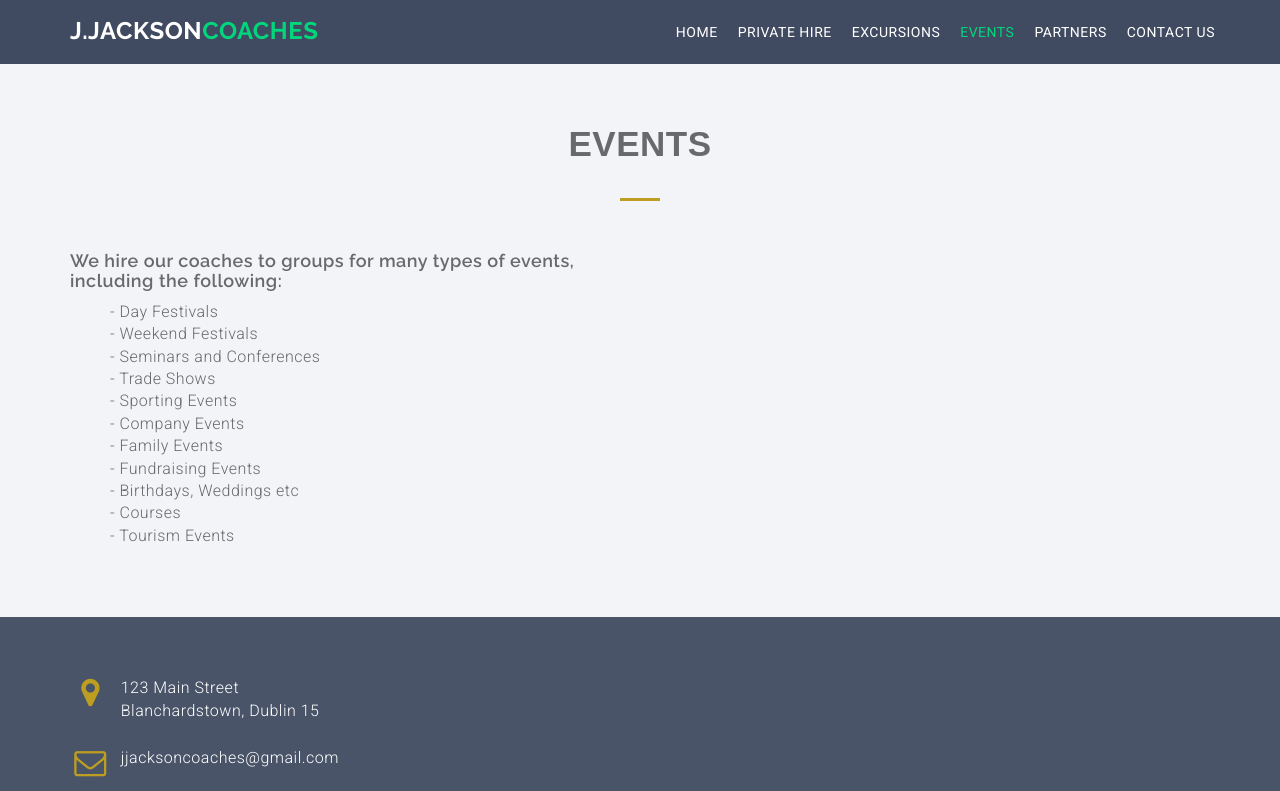
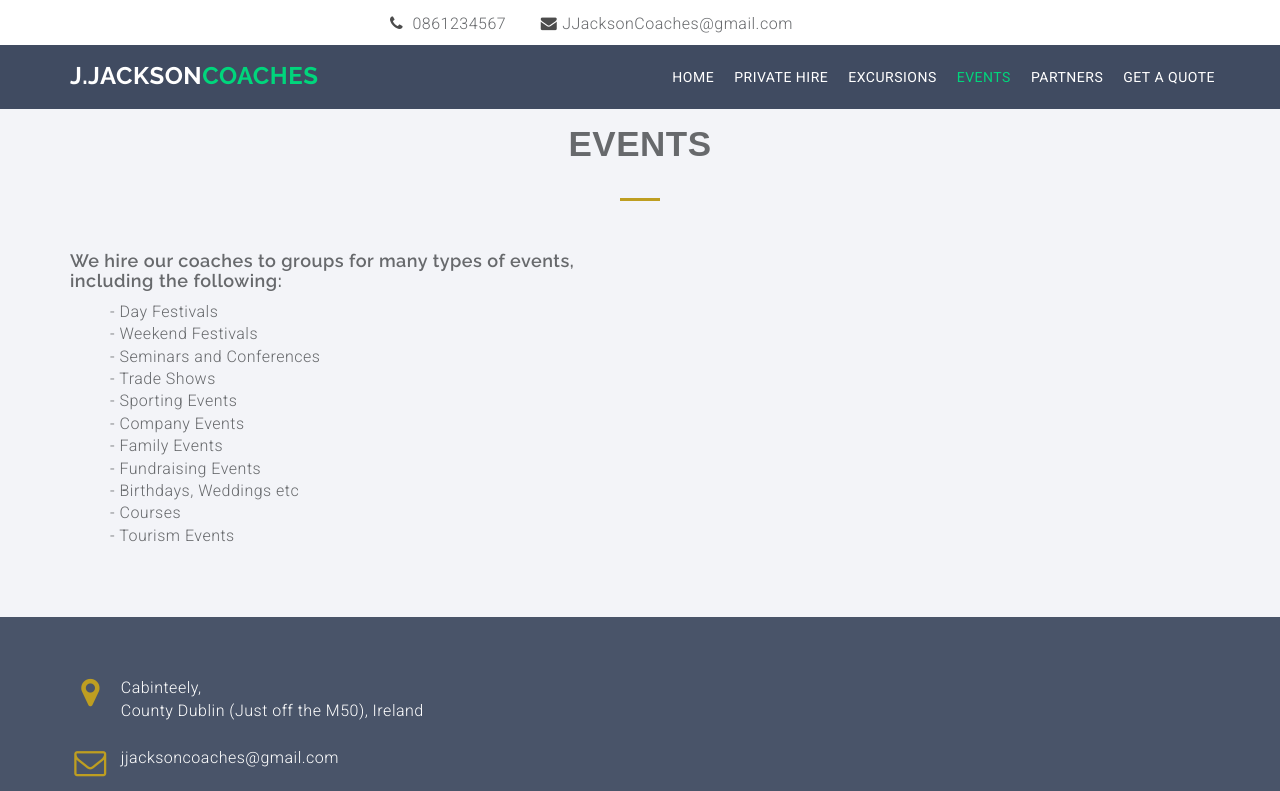
Before and after one commit to jakekgrog/r-dog.github.io, a plain HTML site: page events.html in a window 1280 px wide. Shown: the top 791 px of the page. Drawn offline with nearby package versions, Linux system fonts and the light colour scheme.

Commit message:
Update events.html

```diff
--- a/events.html
+++ b/events.html
@@ -25,6 +25,9 @@
         <header id="main-header">
           <nav class="navbar navbar-default navbar-fixed-top">
             <div class="top">
+              <div style="height: 35px; background-color: #fff;">
+                 <div style="margin-left: 410px;"><p><div class="fa fa-phone" style="margin-top: 5px; margin-right: 5px; color: #4c4c4c;"></div> 0861234567 <span style="margin-left:30px;"></span><div class="fa fa-envelope" style="margin-top: 5px; margin-right: 5px; color: #4c4c4c;"></div>JJacksonCoaches@gmail.com</p></div>
+              </div>
                 <div class="container">
                 <div class="navbar-header">
                     <button type="button" class="navbar-toggle" data-toggle="collapse" data-target="#myNavbar">
@@ -41,7 +44,7 @@
                     <li class=""><a href="./excursions.html">Excursions</a></li>
                     <li class="active"><a href="./events.html">Events</a></li>
                     <li class=""><a href="./partners.html">Partners</a></li>
-                    <li class=""><a href="./contact-us.html">Contact Us</a></li>
+                    <li class=""><a href="./contact-us.html">Get a quote</a></li>
                     </ul>
                 </div>
                 </div>
@@ -94,7 +97,7 @@
         <div class="row">
           <div class="col-md-12 col-sm-12 col-xs-12">
             <div class="loction-info white">
-              <p><i class="fa fa-map-marker fa-fw pull-left fa-2x"></i>123 Main Street<br>Blanchardstown, Dublin 15</p>
+              <p><i class="fa fa-map-marker fa-fw pull-left fa-2x"></i>Cabinteely,<br>County Dublin (Just off the M50), Ireland</p>
               <p><i class="fa fa-envelope-o fa-fw pull-left fa-2x"></i>jjacksoncoaches@gmail.com</p>
               <p><i class="fa fa-phone fa-fw pull-left fa-2x"></i>0879472819</p>
             </div>
```
